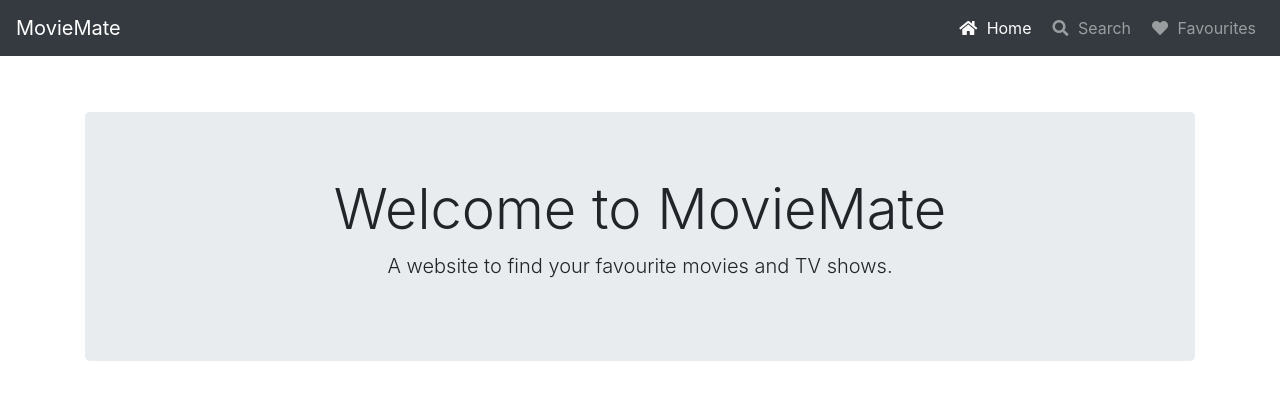
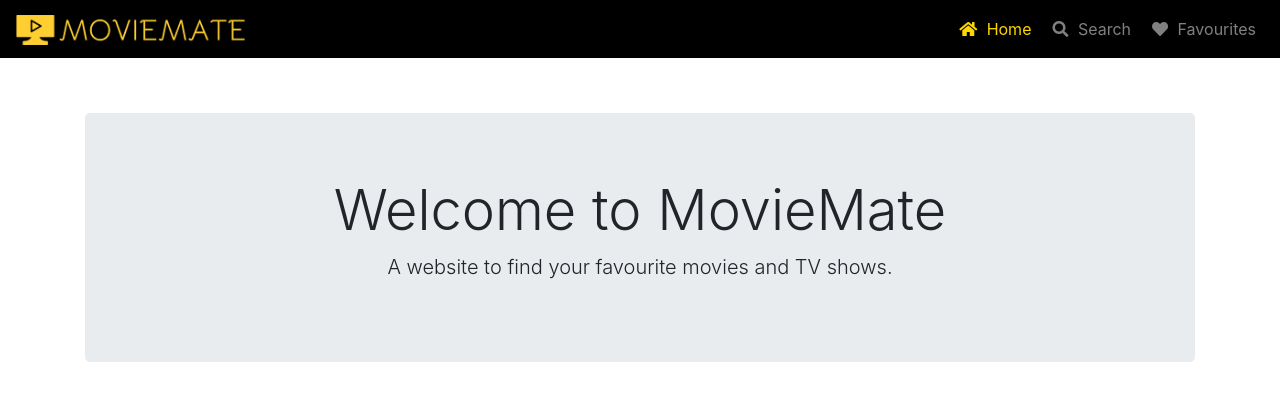
Before and after one commit to Parth18Shah/MovieMate, a website: page frontend/static/index.html in a window 1280 px wide. Drawn offline with nearby package versions, Linux system fonts and the light colour scheme; no server answers.

Commit message:
added website logo and a navbar brand

```diff
--- a/frontend/static/css/style.css
+++ b/frontend/static/css/style.css
@@ -1,3 +1,14 @@
+.bg-black {
+    background-color: rgb(0, 0, 0);
+}
+
+/* give nav-item active gold color */
+.nav-item.active a{
+    /* text color gold */
+    color: #FFD700 !important;
+}
+
+
 .nav-btn:hover{
     text-decoration: none;
     margin: 0px;
--- a/frontend/static/index.html
+++ b/frontend/static/index.html
@@ -5,20 +5,22 @@
     <meta http-equiv="X-UA-Compatible" content="IE=edge">
     <meta name="viewport" content="width=device-width, initial-scale=1.0">
     <title>MovieMate - Home</title>
+    <!-- icon is moviemate-logo in images folder -->
+    <link rel="icon" href="images/moviemate-logo.png">
     <link rel="stylesheet" href="css/style.css">
     <link rel="stylesheet" href="https://maxcdn.bootstrapcdn.com/bootstrap/4.5.2/css/bootstrap.min.css">
     <link rel="stylesheet" href="https://cdnjs.cloudflare.com/ajax/libs/font-awesome/5.15.3/css/all.min.css">
 </head>
 <body>
-    <nav class="navbar navbar-expand-lg navbar-dark bg-dark">
-        <a class="navbar-brand" href="#">MovieMate</a>
+    <nav class="navbar navbar-expand-lg navbar-dark bg-black">
+        <a class="navbar-brand" href="index.html"><img src="images/moviemate.png" alt="MovieMate" style="width: auto; height: 30px;"></a>
         <button class="navbar-toggler" type="button" data-toggle="collapse" data-target="#navbarSupportedContent" aria-controls="navbarSupportedContent" aria-expanded="false" aria-label="Toggle navigation">
           <span class="navbar-toggler-icon"></span>
         </button>
         <div class="collapse navbar-collapse" id="navbarSupportedContent">
           <ul class="navbar-nav ml-auto">
             <li class="nav-item active">
-              <a class="nav-link" href="index.html"><i class="fas fa-home" style="margin-left: 5px; margin-right: 5px;"></i> Home <span class="sr-only">(current)</span></a>
+              <a class="nav-link" href="index.html"><i class="fas fa-home" style="margin-left: 5px; margin-right: 5px; color: gold;"></i> Home</a>
             </li>
             <li id="search-btn" class="nav-item">
               <a class="nav-link" href="search.html"><i class="fas fa-search" style="margin-left: 5px; margin-right: 5px;"></i> Search</a>
```
Also changed, not shown: frontend/static/favorites.html (+3 -2 lines), frontend/static/search.html (+3 -2 lines), frontend/static/images/moviemate-logo.png (added), frontend/static/images/moviemate.png (added).
